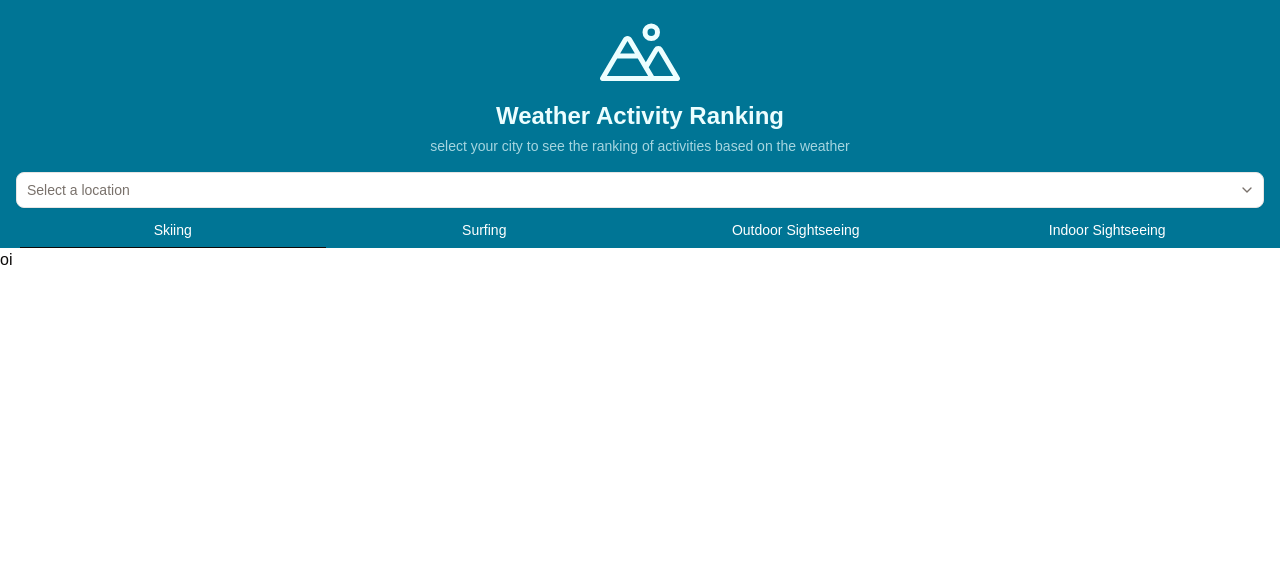
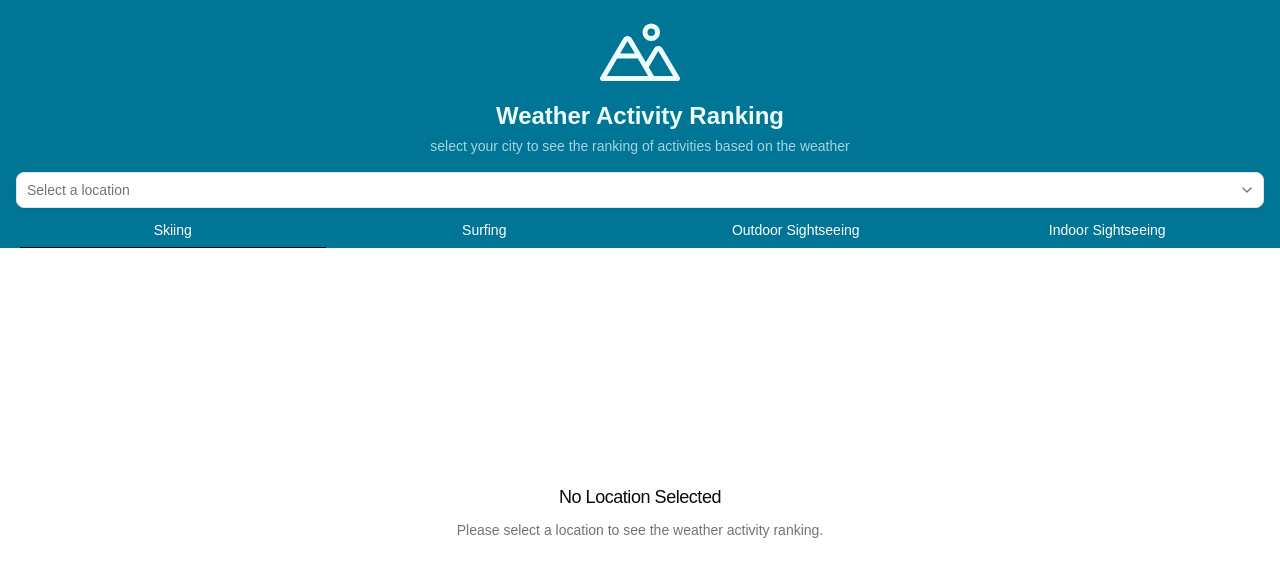
Before and after one commit to mcharchat/weather-activity-ranking, a React (Vite) app in the folder frontend/: page / in a window 1280 px wide. Shown: the top 576 px of the page. Built offline with nearby package versions, Linux system fonts and the light colour scheme.

Commit message:
feat: finished front implementation

```diff
--- a/frontend/src/App.tsx
+++ b/frontend/src/App.tsx
@@ -1,6 +1,7 @@
 import { Header } from "@/components/header"
 import type { Location } from "@/types/location-types"
 import { useState } from "react"
+import { Body } from "@/components/body"
 
 export function App() {
   const [selectedActivity, setSelectedActivity] = useState<string>("skiing")
@@ -15,7 +16,7 @@
         onSelectActivity={setSelectedActivity}
         onSelectLocation={setSelectedLocation}
       />
-      <div className="flex">oi</div>
+      <Body selectedLocation={selectedLocation} selectedActivity={selectedActivity} />
     </div>
   )
 }
--- /dev/null
+++ b/frontend/src/components/body.tsx
@@ -0,0 +1,102 @@
+import type { Location } from "@/types/location-types"
+import {
+  Empty,
+  EmptyDescription,
+  EmptyHeader,
+  EmptyTitle,
+} from "@/components/ui/empty"
+import { gql } from "@apollo/client"
+import { useQuery } from "@apollo/client/react"
+import type { CoordinatesActivityRankingQuery } from "@/types/activity-ranking-types"
+
+const gqlQuery = gql`
+  query CoordinatesActivityRankingQuery($latitude: Float!, $longitude: Float!) {
+    coordinatesActivityRanking(latitude: $latitude, longitude: $longitude) {
+      latitude
+      longitude
+      dailyRankings {
+        date
+        activities {
+          activity
+          score
+        }
+      }
+    }
+  }
+`
+export function Body({
+  selectedLocation,
+  selectedActivity,
+}: {
+  selectedLocation: Location | null
+  selectedActivity: string
+}) {
+  const { data, loading, error } = useQuery<CoordinatesActivityRankingQuery>(
+    gqlQuery,
+    {
+      variables: {
+        latitude: selectedLocation?.latitude,
+        longitude: selectedLocation?.longitude,
+      },
+      skip:
+        !selectedLocation ||
+        selectedLocation.latitude == null ||
+        selectedLocation.longitude == null,
+    }
+  )
+
+  const rankings = data?.coordinatesActivityRanking?.dailyRankings ?? []
+  console.log("🚀 ~ Body ~ rankings:", rankings)
+
+  if (error) {
+    console.error("Error fetching locations:", error)
+  }
+
+  return (
+    <>
+      {!selectedLocation ? (
+        <div className="flex h-[calc(100vh-17rem)] w-full items-center justify-center">
+          <Empty>
+            <EmptyHeader>
+              <EmptyTitle>No Location Selected</EmptyTitle>
+              <EmptyDescription>
+                Please select a location to see the weather activity ranking.
+              </EmptyDescription>
+            </EmptyHeader>
+          </Empty>
+        </div>
+      ) : (
+        <>
+          {loading ? (
+            <div>Loading...</div>
+          ) : (
+            <div className="flex flex-col items-center justify-center divide-y px-4">
+              {rankings.map((ranking) => {
+                const activityScore =
+                  ranking.activities.find(
+                    (activity) =>
+                      activity.activity === selectedActivity.toUpperCase()
+                  )?.score ?? 0
+                return (
+                  <div key={ranking.date} className="w-full py-4">
+                    <div className="flex justify-between">
+                      <div>{new Date(ranking.date).toLocaleDateString()}</div>
+                      <div>{activityScore.toFixed(2)}/10</div>
+                    </div>
+                    <div>
+                      {activityScore > 7
+                        ? "This day is good for " +
+                          selectedActivity.replace(/_/g, " ").toLowerCase()
+                        : "This day is not ideal for " +
+                          selectedActivity.replace(/_/g, " ").toLowerCase()}
+                    </div>
+                  </div>
+                )
+              })}
+            </div>
+          )}
+        </>
+      )}
+    </>
+  )
+}
--- a/frontend/src/components/location-combobox.tsx
+++ b/frontend/src/components/location-combobox.tsx
@@ -12,7 +12,7 @@
 import { useState } from "react"
 
 const gqlQuery = gql`
-  query ExampleQuery($location: String!) {
+  query LocationCoordinatesQuery($location: String!) {
     locationCoordinates(location: $location) {
       results {
         admin1
@@ -79,7 +79,7 @@
             <ComboboxItem
               key={index}
               value={location.name}
-              onSelect={() => onSelectLocation(location)}
+              onClick={() => onSelectLocation(location)}
             >
               <div className="flex items-center gap-2">
                 <div className="flex h-8 w-8 items-center justify-center">
--- /dev/null
+++ b/frontend/src/components/ui/empty.tsx
@@ -0,0 +1,104 @@
+import { cva, type VariantProps } from "class-variance-authority"
+
+import { cn } from "@/lib/utils"
+
+function Empty({ className, ...props }: React.ComponentProps<"div">) {
+  return (
+    <div
+      data-slot="empty"
+      className={cn(
+        "flex w-full min-w-0 flex-1 flex-col items-center justify-center gap-4 rounded-lg border-dashed p-12 text-center text-balance",
+        className
+      )}
+      {...props}
+    />
+  )
+}
+
+function EmptyHeader({ className, ...props }: React.ComponentProps<"div">) {
+  return (
+    <div
+      data-slot="empty-header"
+      className={cn("flex max-w-sm flex-col items-center gap-2", className)}
+      {...props}
+    />
+  )
+}
+
+const emptyMediaVariants = cva(
+  "mb-2 flex shrink-0 items-center justify-center [&_svg]:pointer-events-none [&_svg]:shrink-0",
+  {
+    variants: {
+      variant: {
+        default: "bg-transparent",
+        icon: "flex size-10 shrink-0 items-center justify-center rounded-lg bg-muted text-foreground [&_svg:not([class*='size-'])]:size-6",
+      },
+    },
+    defaultVariants: {
+      variant: "default",
+    },
+  }
+)
+
+function EmptyMedia({
+  className,
+  variant = "default",
+  ...props
+}: React.ComponentProps<"div"> & VariantProps<typeof emptyMediaVariants>) {
+  return (
+    <div
+      data-slot="empty-icon"
+      data-variant={variant}
+      className={cn(emptyMediaVariants({ variant, className }))}
+      {...props}
+    />
+  )
+}
+
+function EmptyTitle({ className, ...props }: React.ComponentProps<"div">) {
+  return (
+    <div
+      data-slot="empty-title"
+      className={cn(
+        "font-heading text-lg font-medium tracking-tight",
+        className
+      )}
+      {...props}
+    />
+  )
+}
+
+function EmptyDescription({ className, ...props }: React.ComponentProps<"p">) {
+  return (
+    <div
+      data-slot="empty-description"
+      className={cn(
+        "text-sm/relaxed text-muted-foreground [&>a]:underline [&>a]:underline-offset-4 [&>a:hover]:text-primary",
+        className
+      )}
+      {...props}
+    />
+  )
+}
+
+function EmptyContent({ className, ...props }: React.ComponentProps<"div">) {
+  return (
+    <div
+      data-slot="empty-content"
+      className={cn(
+        "flex w-full max-w-sm min-w-0 flex-col items-center gap-4 text-sm text-balance",
+        className
+      )}
+      {...props}
+    />
+  )
+}
+
+export {
+  Empty,
+  EmptyHeader,
+  EmptyTitle,
+  EmptyDescription,
+  EmptyContent,
+  EmptyMedia,
+}
--- /dev/null
+++ b/frontend/src/types/activity-ranking-types.ts
@@ -0,0 +1,16 @@
+export type ActivitiesScore = {
+  activity: string
+  score: number
+}
+export type DailyRanking = {
+  date: string
+  activities: ActivitiesScore[]
+}
+
+export type CoordinatesActivityRankingQuery = {
+  coordinatesActivityRanking: {
+    latitude: number
+    longitude: number
+    dailyRankings: DailyRanking[]
+  }
+}
```
